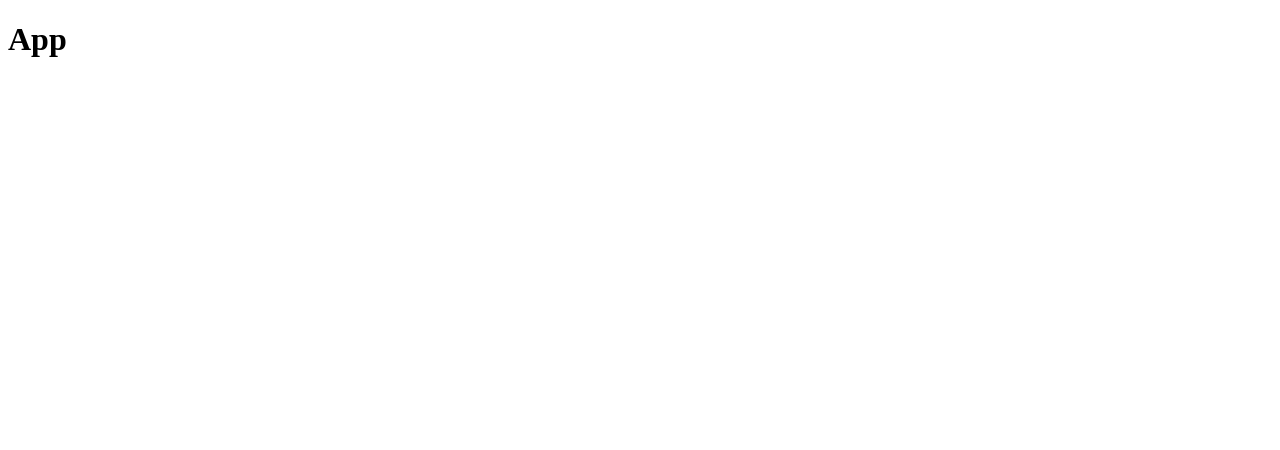
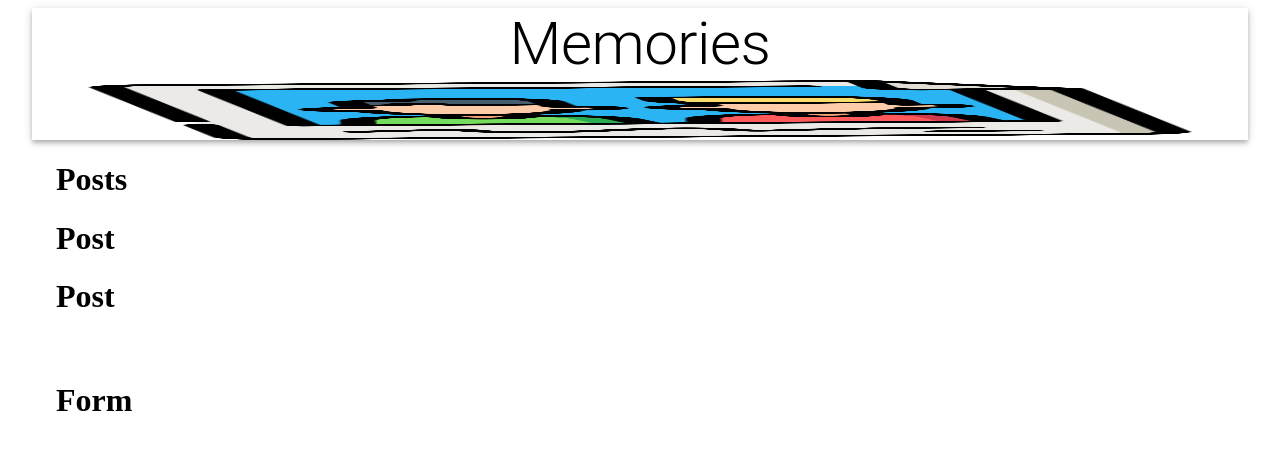
Before and after one commit to mgrebowicz-zz/memories, a React (Create React App) app in the folder client/: page / in a window 1280 px wide. Shown: the top 450 px of the page. Built offline with nearby package versions, Linux system fonts and the light colour scheme.

Commit message:
code app skeleton

```diff
--- a/client/package.json
+++ b/client/package.json
@@ -3,6 +3,7 @@
   "version": "0.1.0",
   "private": true,
   "dependencies": {
+    "@material-ui/core": "^4.12.3",
     "@testing-library/jest-dom": "^5.14.1",
     "@testing-library/react": "^11.2.7",
     "@testing-library/user-event": "^12.8.3",
--- a/client/src/App.js
+++ b/client/src/App.js
@@ -1,11 +1,30 @@
-import { directive } from '@babel/types';
 import React from 'react';
+import { Container, AppBar, Typography, Grow, Grid } from "@material-ui/core";
+
+import Posts from './components/Posts/Posts';
+import Form from './components/Form/Form';
+import memories from './images/memories.png';
 
 const App = () => {
     return (
-        <div>
-            <h1>App</h1>
-        </div>
+        <Container maxwidth="lg">
+            <AppBar position="static" color='inherit'>
+                <Typography variant='h2' align='center'>Memories</Typography>
+                <img src={memories} alt="memories" height="60" />
+            </AppBar>
+            <Grow in>
+                <Container>
+                    <Grid container justify='space-between' alignItems='stretch' spacing={3}>
+                        <Grid item xs={12} sm={7}>
+                            <Posts />
+                        </Grid>
+                        <Grid item xs={12} sm={7}>
+                            <Form />
+                        </Grid>
+                    </Grid>
+                </Container>
+            </Grow>
+        </ Container>
     );
 }
 
--- /dev/null
+++ b/client/src/components/Form/Form.js
@@ -0,0 +1,10 @@
+import React from 'react';
+
+
+const Form = () => {
+    return (
+        <h1>Form</h1>
+    );
+}
+
+export default Form;
--- /dev/null
+++ b/client/src/components/Posts/Post/Post.js
@@ -0,0 +1,10 @@
+import React from 'react';
+
+
+const Post = () => {
+    return (
+        <h1>Post</h1>
+    );
+}
+
+export default Post;
--- /dev/null
+++ b/client/src/components/Posts/Posts.js
@@ -0,0 +1,15 @@
+import React from 'react';
+import Post from './Post/Post';
+
+
+const Posts = () => {
+    return (
+        <>
+            <h1>Posts</h1>
+            <Post />
+            <Post />
+        </>
+    );
+}
+
+export default Posts;
```
Also changed, not shown: client/src/components/Form/styles.js (added), client/src/components/Posts/Post/styles.js (added), client/src/components/Posts/styles.js (added), client/src/images/memories.png (added), 1 other file (tests, documents, lock files or other folders).
